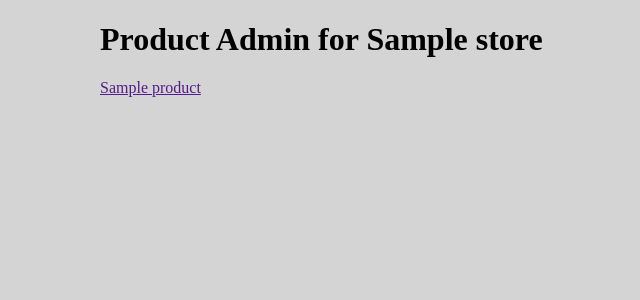
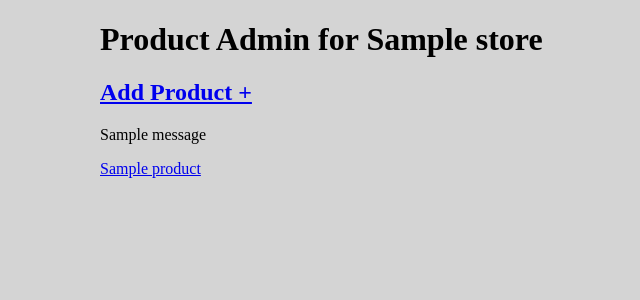
Before and after one commit to kjcioffi/django-ecommerce, a Django app: page /user-admin/store/products in a window 1280 px wide. Shown: the part 67-367 px from the top of the page, without its empty margins (40-680 px from the left). Run offline with Django 4.2, Linux system fonts and the light colour scheme; a user stored in the database is signed in; tables that the repository leaves empty hold one stand-in row (values such as "Sample post"); one stand-in notice (Sample message) is shown.

Commit message:
Add product admin template.

```diff
--- a/store/templates/store/product_admin.html
+++ b/store/templates/store/product_admin.html
@@ -3,9 +3,17 @@
 {% block content %}
 
 <h1>Product Admin for {{ store.name }}</h1>
+<a href="{% url 'store:product_admin_add' %}"><h2>Add Product &plus;</h2></a>
+
+
+{% if messages %}
+    {% for message in messages %}
+    <p>{{ message }}</p>
+    {% endfor %}
+{% endif %}
 
 {% for product in products %}
-    <a href="">{{ product.name }}</a>
+    <a href="{% url 'store:product_admin_modify' pk=product.pk %}">{{ product.name }}</a>
 {% endfor %}
 
 {% endblock %}
```
